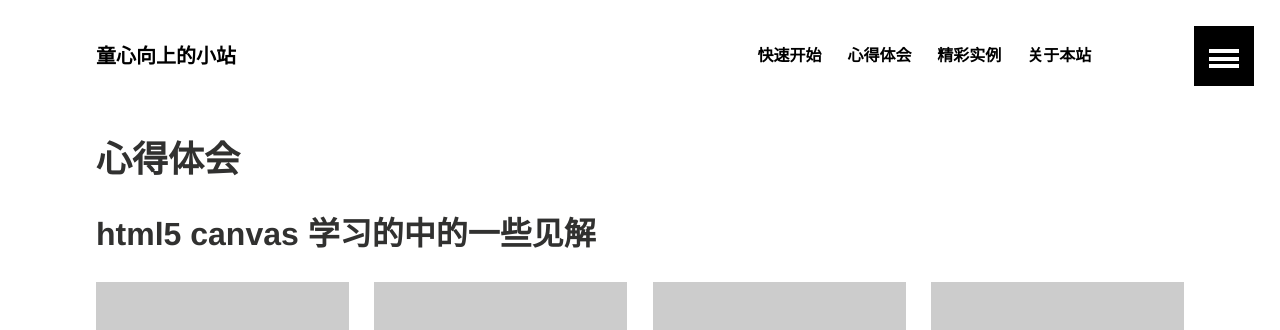
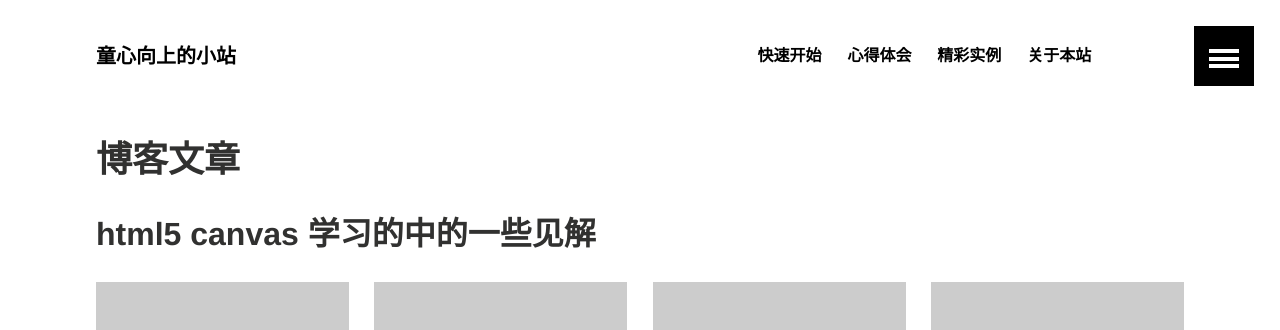
Before and after one commit to txxs/locere.github.com, a Jekyll site: the page built from articles/index.md, in a window 1280 px wide. Shown: the top 330 px of the page. Built offline with Jekyll 4.4.1, drawn with Linux system fonts in a browser that asks for light colours.

Commit message:
修改主题

```diff
--- a/articles/index.md
+++ b/articles/index.md
@@ -1,6 +1,6 @@
 ---
 layout: archive
-title: "心得体会"
+title: "博客文章"
 date: 2015-05-30T23:05:03-24:00
 modified:
 excerpt: "html5 canvas 学习的中的一些见解"
```
